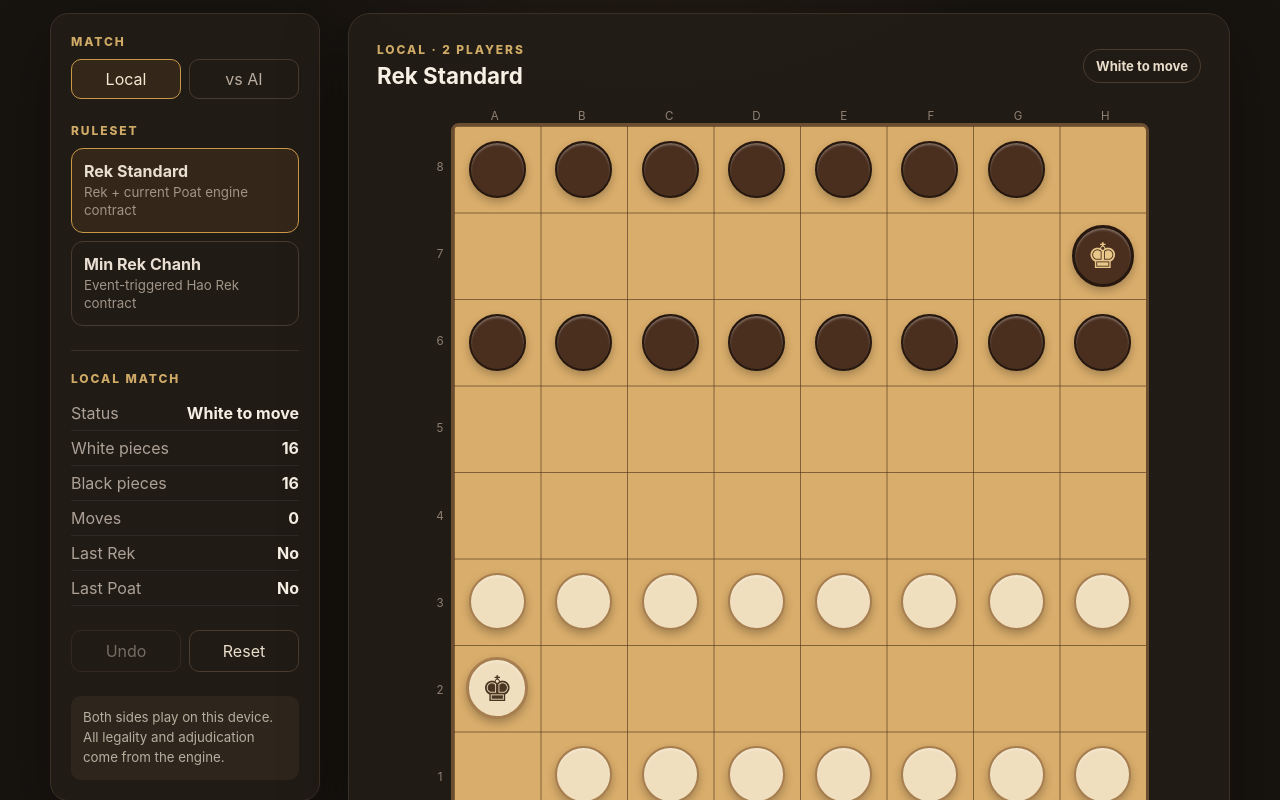
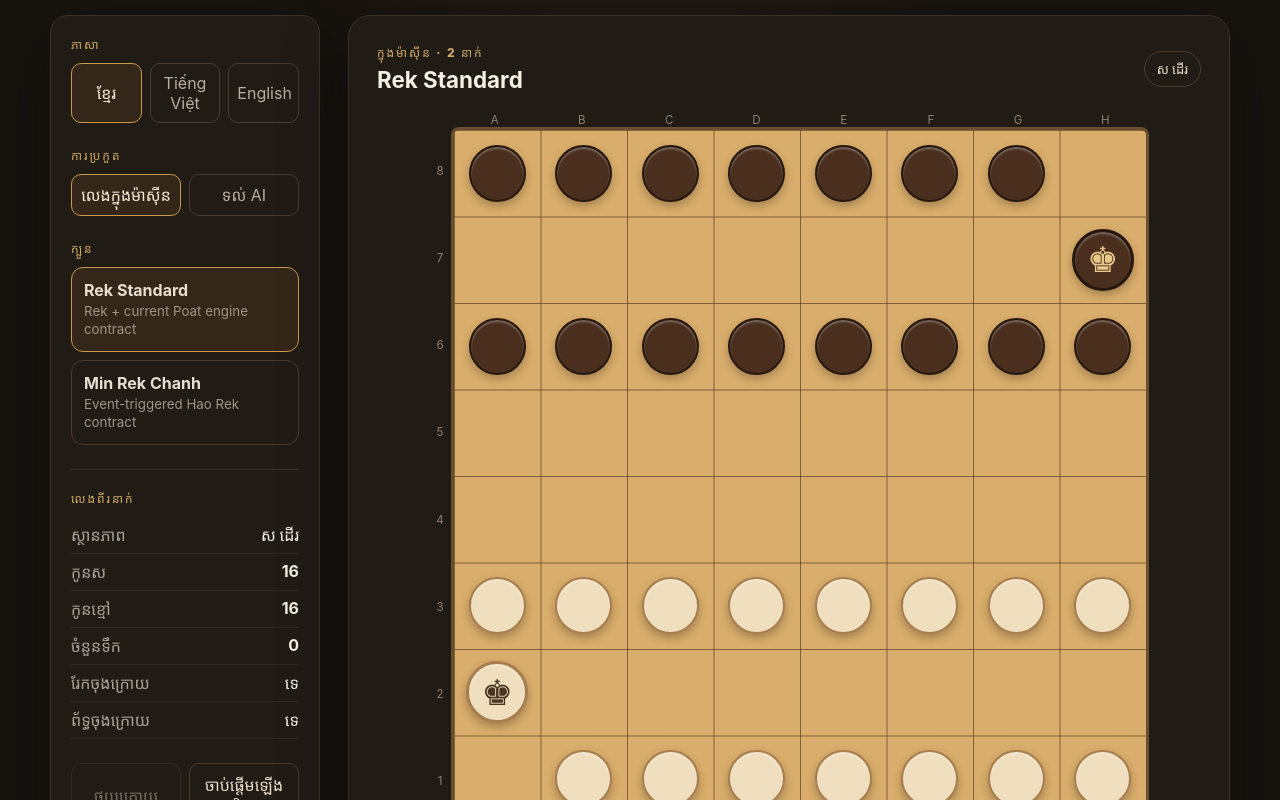
Before and after one commit to machxanht/Rek-Khmer-Chess, a React (Vite) app: page / in a window 1280 px wide. Shown: the part 220-1020 px from the top of the page. Built offline with nearby package versions, Linux system fonts and the light colour scheme.

Commit message:
feat(i18n): add Khmer Vietnamese English presentation
* feat(i18n): add Khmer Vietnamese English UI copy

* feat(i18n): localize game presentation

```diff
--- a/src/App.tsx
+++ b/src/App.tsx
@@ -9,6 +9,7 @@ import {
   type RekGame,
   type RuleSet,
 } from '../lib/rek-engine'
+import { LANGUAGE_LABELS, UI_COPY, type UiCopy, type UiLanguage } from './i18n'
 
 type MatchType = 'LOCAL' | 'VS_AI'
 
@@ -17,11 +18,7 @@ const RULESETS: { id: RuleSet; label: string; note: string }[] = [
   { id: 'MIN_REK_CHANH', label: 'Min Rek Chanh', note: 'Event-triggered Hao Rek contract' },
 ]
 
-const DIFFICULTIES: { id: AiDifficulty; label: string }[] = [
-  { id: 'easy', label: 'Easy' },
-  { id: 'medium', label: 'Medium' },
-  { id: 'hard', label: 'Hard' },
-]
+const DIFFICULTIES: AiDifficulty[] = ['easy', 'medium', 'hard']
 
 function PieceView({ piece }: { piece: NonNullable<Cell> }) {
   const side = piece.player === 'you' ? 'white' : 'black'
@@ -40,10 +37,11 @@ interface BoardProps {
   selected: number | null
   legalMoves: Set<number>
   disabled: boolean
+  copy: UiCopy
   onSquareClick: (index: number) => void
 }
 
-function Board({ state, selected, legalMoves, disabled, onSquareClick }: BoardProps) {
+function Board({ state, selected, legalMoves, disabled, copy, onSquareClick }: BoardProps) {
   return (
     <div className="board-shell">
       <div className="file-labels" aria-hidden="true">
@@ -62,8 +60,8 @@ function Board({ state, selected, legalMoves, disabled, onSquareClick }: BoardPr
             const isLegal = legalMoves.has(index)
             const isLastMove = state.lastMove?.from === index || state.lastMove?.to === index
             const label = piece
-              ? `${coord}: ${piece.player === 'you' ? 'White' : 'Black'} ${piece.king ? 'King' : 'Man'}`
-              : `${coord}: empty`
+              ? `${coord}: ${piece.player === 'you' ? copy.white : copy.black} ${piece.king ? copy.king : copy.man}`
+              : `${coord}: ${copy.empty}`
 
             return (
               <button
@@ -76,7 +74,7 @@ function Board({ state, selected, legalMoves, disabled, onSquareClick }: BoardPr
                   isLegal ? 'square--legal' : '',
                   isLastMove ? 'square--last' : '',
                 ].filter(Boolean).join(' ')}
-                aria-label={isLegal ? `${label}, legal destination` : label}
+                aria-label={isLegal ? `${label}, ${copy.legalDestination}` : label}
                 aria-pressed={isSelected}
                 key={coord}
                 data-coordinate={coord}
@@ -105,6 +103,7 @@ function pieceCounts(board: Cell[]) {
 }
 
 export function App() {
+  const [language, setLanguage] = useState<UiLanguage>('km')
   const [ruleset, setRuleset] = useState<RuleSet>('REK_STANDARD')
   const [matchType, setMatchType] = useState<MatchType>('LOCAL')
   const [difficulty, setDifficulty] = useState<AiDifficulty>('medium')
@@ -114,8 +113,13 @@ export function App() {
   const [legalMoves, setLegalMoves] = useState<Set<number>>(new Set())
   const [aiThinking, setAiThinking] = useState(false)
 
+  const copy = UI_COPY[language]
   const counts = pieceCounts(state.board)
   const isAiTurn = matchType === 'VS_AI' && state.status === 'playing' && state.turn === 'opp'
+
+  useEffect(() => {
+    document.documentElement.lang = language
+  }, [language])
 
   const clearSelection = () => {
     setSelected(null)
@@ -202,29 +206,47 @@ export function App() {
     syncState()
   }
 
-  const turnLabel = state.turn === 'you' ? 'White' : 'Black'
+  const difficultyLabel = copy[difficulty]
+  const turnLabel = state.turn === 'you' ? copy.white : copy.black
   const statusLabel = state.status === 'playing'
     ? aiThinking
-      ? 'AI thinking…'
+      ? copy.aiThinking
       : matchType === 'VS_AI' && state.turn === 'opp'
-        ? `AI (${difficulty}) to move`
-        : `${turnLabel} to move`
+        ? `${copy.aiToMove} · ${difficultyLabel}`
+        : `${turnLabel} ${copy.toMove}`
     : state.status === 'draw'
-      ? 'Draw'
-      : `${state.winner === 'you' ? 'White' : 'Black'} wins`
+      ? copy.draw
+      : `${state.winner === 'you' ? copy.white : copy.black} ${copy.wins}`
 
   return (
     <main className="app-shell">
       <header className="hero">
         <p className="eyebrow">ល្បែងរែក · REK KHMER</p>
         <h1>រែកខ្មែរ</h1>
-        <p className="subtitle">Play locally or challenge the engine AI.</p>
+        <p className="subtitle">{copy.subtitle}</p>
       </header>
 
       <section className="game-layout">
-        <aside className="panel" aria-label="Match controls">
+        <aside className="panel" aria-label={copy.match}>
           <div>
-            <span className="panel-label">Match</span>
+            <span className="panel-label">{copy.language}</span>
+            <div className="choice-row choice-row--three">
+              {(Object.keys(LANGUAGE_LABELS) as UiLanguage[]).map((item) => (
+                <button
+                  type="button"
+                  key={item}
+                  className={language === item ? 'choice choice--active' : 'choice'}
+                  onClick={() => setLanguage(item)}
+                  aria-pressed={language === item}
+                >
+                  {LANGUAGE_LABELS[item]}
+                </button>
+              ))}
+            </div>
+          </div>
+
+          <div>
+            <span className="panel-label">{copy.match}</span>
             <div className="choice-row">
               <button
                 type="button"
@@ -232,7 +254,7 @@ export function App() {
                 onClick={() => startFreshGame(ruleset, 'LOCAL')}
                 aria-pressed={matchType === 'LOCAL'}
               >
-                Local
+                {copy.local}
               </button>
               <button
                 type="button"
@@ -240,24 +262,24 @@ export function App() {
                 onClick={() => startFreshGame(ruleset, 'VS_AI')}
                 aria-pressed={matchType === 'VS_AI'}
               >
-                vs AI
+                {copy.vsAi}
               </button>
             </div>
           </div>
 
           {matchType === 'VS_AI' ? (
             <div>
-              <span className="panel-label">AI difficulty</span>
+              <span className="panel-label">{copy.aiDifficulty}</span>
               <div className="choice-row choice-row--three">
                 {DIFFICULTIES.map((item) => (
                   <button
                     type="button"
-                    key={item.id}
-                    className={difficulty === item.id ? 'choice choice--active' : 'choice'}
-                    onClick={() => setDifficulty(item.id)}
-                    aria-pressed={difficulty === item.id}
+                    key={item}
+                    className={difficulty === item ? 'choice choice--active' : 'choice'}
+                    onClick={() => setDifficulty(item)}
+                    aria-pressed={difficulty === item}
                   >
-                    {item.label}
+                    {copy[item]}
                   </button>
                 ))}
               </div>
@@ -265,7 +287,7 @@ export function App() {
           ) : null}
 
           <div>
-            <span className="panel-label">Ruleset</span>
+            <span className="panel-label">{copy.ruleset}</span>
             <div className="segmented">
               {RULESETS.map((item) => (
                 <button
@@ -283,14 +305,14 @@ export function App() {
           </div>
 
           <div className="status-card">
-            <span className="panel-label">{matchType === 'LOCAL' ? 'Local match' : 'You are White'}</span>
+            <span className="panel-label">{matchType === 'LOCAL' ? copy.localMatch : copy.youAreWhite}</span>
             <dl>
-              <div><dt>Status</dt><dd>{statusLabel}</dd></div>
-              <div><dt>White pieces</dt><dd>{counts.you}</dd></div>
-              <div><dt>Black pieces</dt><dd>{counts.opp}</dd></div>
-              <div><dt>Moves</dt><dd>{state.moveCount}</dd></div>
-              <div><dt>Last Rek</dt><dd>{state.lastRek ? 'Yes' : 'No'}</dd></div>
-              <div><dt>Last Poat</dt><dd>{state.lastPoat ? 'Yes' : 'No'}</dd></div>
+              <div><dt>{copy.status}</dt><dd>{statusLabel}</dd></div>
+              <div><dt>{copy.whitePieces}</dt><dd>{counts.you}</dd></div>
+              <div><dt>{copy.blackPieces}</dt><dd>{counts.opp}</dd></div>
+              <div><dt>{copy.moves}</dt><dd>{state.moveCount}</dd></div>
+              <div><dt>{copy.lastRek}</dt><dd>{state.lastRek ? copy.yes : copy.no}</dd></div>
+              <div><dt>{copy.lastPoat}</dt><dd>{state.lastPoat ? copy.yes : copy.no}</dd></div>
             </dl>
           </div>
 
@@ -301,26 +323,26 @@ export function App() {
               onClick={undoMove}
               disabled={!game.canUndo() || aiThinking}
             >
-              Undo
+              {copy.undo}
             </button>
             <button type="button" className="action-button" onClick={resetGame}>
-              Reset
+              {copy.reset}
             </button>
           </div>
 
           {state.winReason ? <p className="result-note">{state.winReason}</p> : null}
 
           <p className="phase-note">
-            {matchType === 'VS_AI'
-              ? 'You play White. The AI plays Black using full state-aware engine search.'
-              : 'Both sides play on this device. All legality and adjudication come from the engine.'}
+            {matchType === 'VS_AI' ? copy.vsAiHint : copy.localHint}
           </p>
         </aside>
 
         <section className="board-card">
           <div className="board-card__head">
             <div>
-              <span className="panel-label">{matchType === 'LOCAL' ? 'Local · 2 players' : `vs AI · ${difficulty}`}</span>
+              <span className="panel-label">
+                {matchType === 'LOCAL' ? copy.localBoardLabel : `${copy.vsAiBoardLabel} · ${difficultyLabel}`}
+              </span>
               <h2>{ruleset === 'REK_STANDARD' ? 'Rek Standard' : 'Min Rek Chanh'}</h2>
             </div>
             <span className={`turn-chip ${state.status !== 'playing' ? 'turn-chip--finished' : ''}`}>
@@ -333,14 +355,15 @@ export function App() {
             selected={selected}
             legalMoves={legalMoves}
             disabled={isAiTurn}
+            copy={copy}
             onSquareClick={handleSquareClick}
           />
 
           <div className="legend" aria-label="Piece legend">
-            <span><i className="legend-piece legend-piece--white" /> White</span>
-            <span><i className="legend-piece legend-piece--black" /> Black</span>
-            <span><i className="legend-king">♚</i> King</span>
-            <span><i className="legend-dot" /> Legal move</span>
+            <span><i className="legend-piece legend-piece--white" /> {copy.white}</span>
+            <span><i className="legend-piece legend-piece--black" /> {copy.black}</span>
+            <span><i className="legend-king">♚</i> {copy.king}</span>
+            <span><i className="legend-dot" /> {copy.legalMove}</span>
           </div>
         </section>
       </section>
--- /dev/null
+++ b/src/i18n.ts
@@ -0,0 +1,171 @@
+export type UiLanguage = 'km' | 'vi' | 'en'
+
+export const LANGUAGE_LABELS: Record<UiLanguage, string> = {
+  km: 'ខ្មែរ',
+  vi: 'Tiếng Việt',
+  en: 'English',
+}
+
+export interface UiCopy {
+  subtitle: string
+  language: string
+  match: string
+  local: string
+  vsAi: string
+  aiDifficulty: string
+  easy: string
+  medium: string
+  hard: string
+  ruleset: string
+  localMatch: string
+  youAreWhite: string
+  status: string
+  whitePieces: string
+  blackPieces: string
+  moves: string
+  lastRek: string
+  lastPoat: string
+  yes: string
+  no: string
+  undo: string
+  reset: string
+  white: string
+  black: string
+  king: string
+  man: string
+  empty: string
+  legalDestination: string
+  legalMove: string
+  draw: string
+  wins: string
+  toMove: string
+  aiThinking: string
+  aiToMove: string
+  localBoardLabel: string
+  vsAiBoardLabel: string
+  localHint: string
+  vsAiHint: string
+}
+
+export const UI_COPY: Record<UiLanguage, UiCopy> = {
+  km: {
+    subtitle: 'លេងរែកខ្មែរ ក្នុងម៉ាស៊ីន ឬប្រកួតជាមួយ AI។',
+    language: 'ភាសា',
+    match: 'ការប្រកួត',
+    local: 'លេងក្នុងម៉ាស៊ីន',
+    vsAi: 'ទល់ AI',
+    aiDifficulty: 'កម្រិត AI',
+    easy: 'ងាយ',
+    medium: 'មធ្យម',
+    hard: 'ពិបាក',
+    ruleset: 'ក្បួន',
+    localMatch: 'លេងពីរនាក់',
+    youAreWhite: 'អ្នកលេងកូនស',
+    status: 'ស្ថានភាព',
+    whitePieces: 'កូនស',
+    blackPieces: 'កូនខ្មៅ',
+    moves: 'ចំនួនទឹក',
+    lastRek: 'រែកចុងក្រោយ',
+    lastPoat: 'ព័ទ្ធចុងក្រោយ',
+    yes: 'បាទ/ចាស',
+    no: 'ទេ',
+    undo: 'ថយក្រោយ',
+    reset: 'ចាប់ផ្តើមឡើងវិញ',
+    white: 'ស',
+    black: 'ខ្មៅ',
+    king: 'ស្តេច',
+    man: 'កូន',
+    empty: 'ទទេ',
+    legalDestination: 'អាចដើរបាន',
+    legalMove: 'ទឹកអាចដើរ',
+    draw: 'ស្មើ',
+    wins: 'ឈ្នះ',
+    toMove: 'ដើរ',
+    aiThinking: 'AI កំពុងគិត…',
+    aiToMove: 'AI ត្រូវដើរ',
+    localBoardLabel: 'ក្នុងម៉ាស៊ីន · 2 នាក់',
+    vsAiBoardLabel: 'ទល់ AI',
+    localHint: 'លេងទាំងពីរភាគីនៅលើឧបករណ៍នេះ។ ច្បាប់ និងការកាត់សេចក្ដីទាំងអស់មកពី engine។',
+    vsAiHint: 'អ្នកលេងកូនស។ AI លេងកូនខ្មៅ ដោយប្រើ full state-aware engine search។',
+  },
+  vi: {
+    subtitle: 'Chơi Rek Khmer tại chỗ hoặc đấu với AI của engine.',
+    language: 'Ngôn ngữ',
+    match: 'Trận đấu',
+    local: 'Hai người',
+    vsAi: 'Đấu AI',
+    aiDifficulty: 'Độ khó AI',
+    easy: 'Dễ',
+    medium: 'Vừa',
+    hard: 'Khó',
+    ruleset: 'Bộ luật',
+    localMatch: 'Trận hai người',
+    youAreWhite: 'Bạn cầm Trắng',
+    status: 'Trạng thái',
+    whitePieces: 'Quân Trắng',
+    blackPieces: 'Quân Đen',
+    moves: 'Số nước',
+    lastRek: 'Nước vừa Rek',
+    lastPoat: 'Nước vừa Poat',
+    yes: 'Có',
+    no: 'Không',
+    undo: 'Hoàn tác',
+    reset: 'Ván mới',
+    white: 'Trắng',
+    black: 'Đen',
+    king: 'Vua',
+    man: 'Quân',
+    empty: 'trống',
+    legalDestination: 'ô đi hợp lệ',
+    legalMove: 'Nước hợp lệ',
+    draw: 'Hòa',
+    wins: 'thắng',
+    toMove: 'tới lượt',
+    aiThinking: 'AI đang tính…',
+    aiToMove: 'AI tới lượt',
+    localBoardLabel: 'Local · 2 người',
+    vsAiBoardLabel: 'Đấu AI',
+    localHint: 'Hai bên chơi trên cùng thiết bị. Toàn bộ nước hợp lệ và phán quyết lấy từ engine.',
+    vsAiHint: 'Bạn cầm Trắng. AI cầm Đen và tìm kiếm trên GameState đầy đủ của engine.',
+  },
+  en: {
+    subtitle: 'Play Rek Khmer locally or challenge the engine AI.',
+    language: 'Language',
+    match: 'Match',
+    local: 'Local',
+    vsAi: 'vs AI',
+    aiDifficulty: 'AI difficulty',
+    easy: 'Easy',
+    medium: 'Medium',
+    hard: 'Hard',
+    ruleset: 'Ruleset',
+    localMatch: 'Local match',
+    youAreWhite: 'You are White',
+    status: 'Status',
+    whitePieces: 'White pieces',
+    blackPieces: 'Black pieces',
+    moves: 'Moves',
+    lastRek: 'Last Rek',
+    lastPoat: 'Last Poat',
+    yes: 'Yes',
+    no: 'No',
+    undo: 'Undo',
+    reset: 'Reset',
+    white: 'White',
+    black: 'Black',
+    king: 'King',
+    man: 'Man',
+    empty: 'empty',
+    legalDestination: 'legal destination',
+    legalMove: 'Legal move',
+    draw: 'Draw',
+    wins: 'wins',
+    toMove: 'to move',
+    aiThinking: 'AI thinking…',
+    aiToMove: 'AI to move',
+    localBoardLabel: 'Local · 2 players',
+    vsAiBoardLabel: 'vs AI',
+    localHint: 'Both sides play on this device. All legality and adjudication come from the engine.',
+    vsAiHint: 'You play White. The AI plays Black using full state-aware engine search.',
+  },
+}
```
